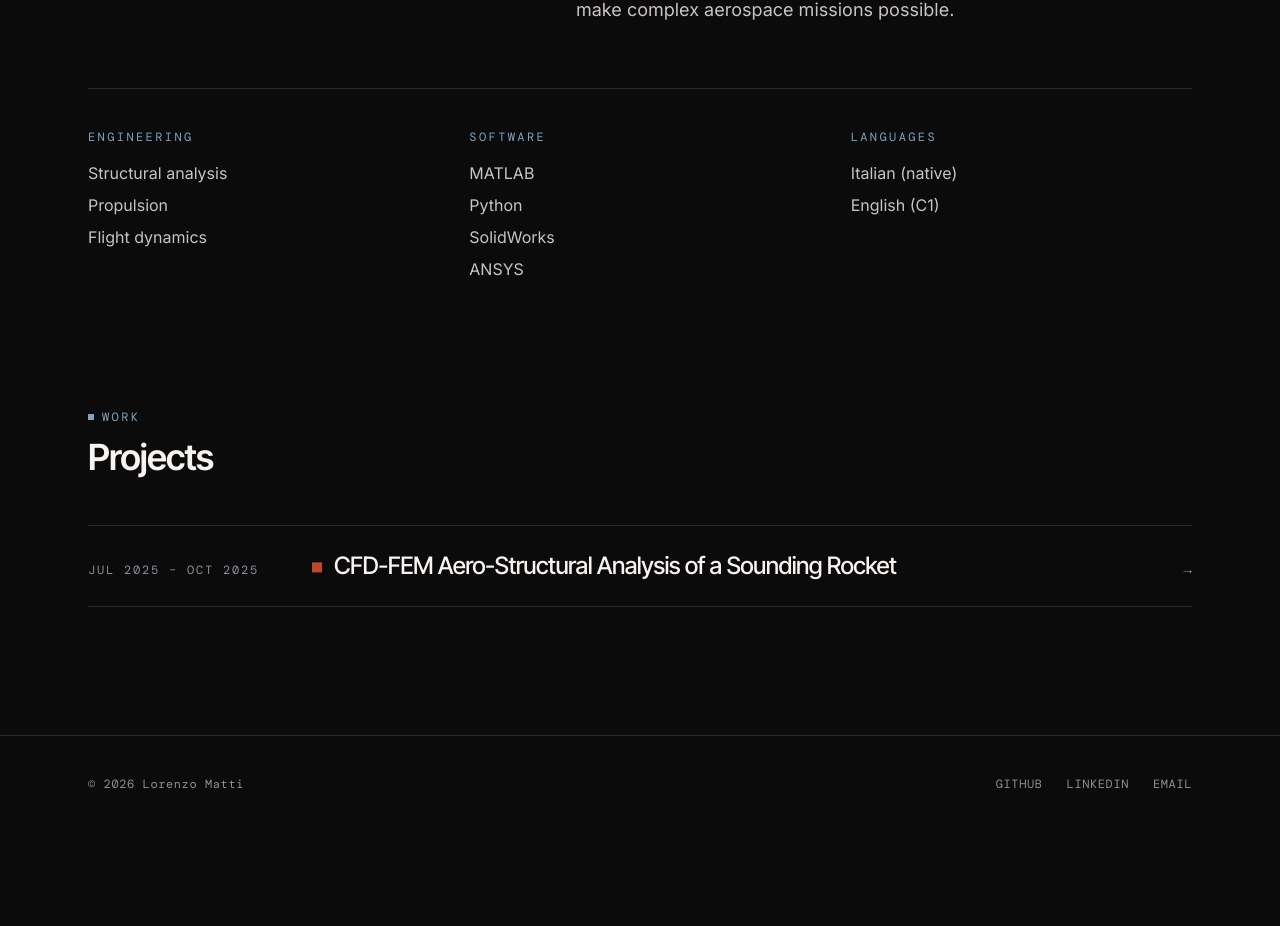
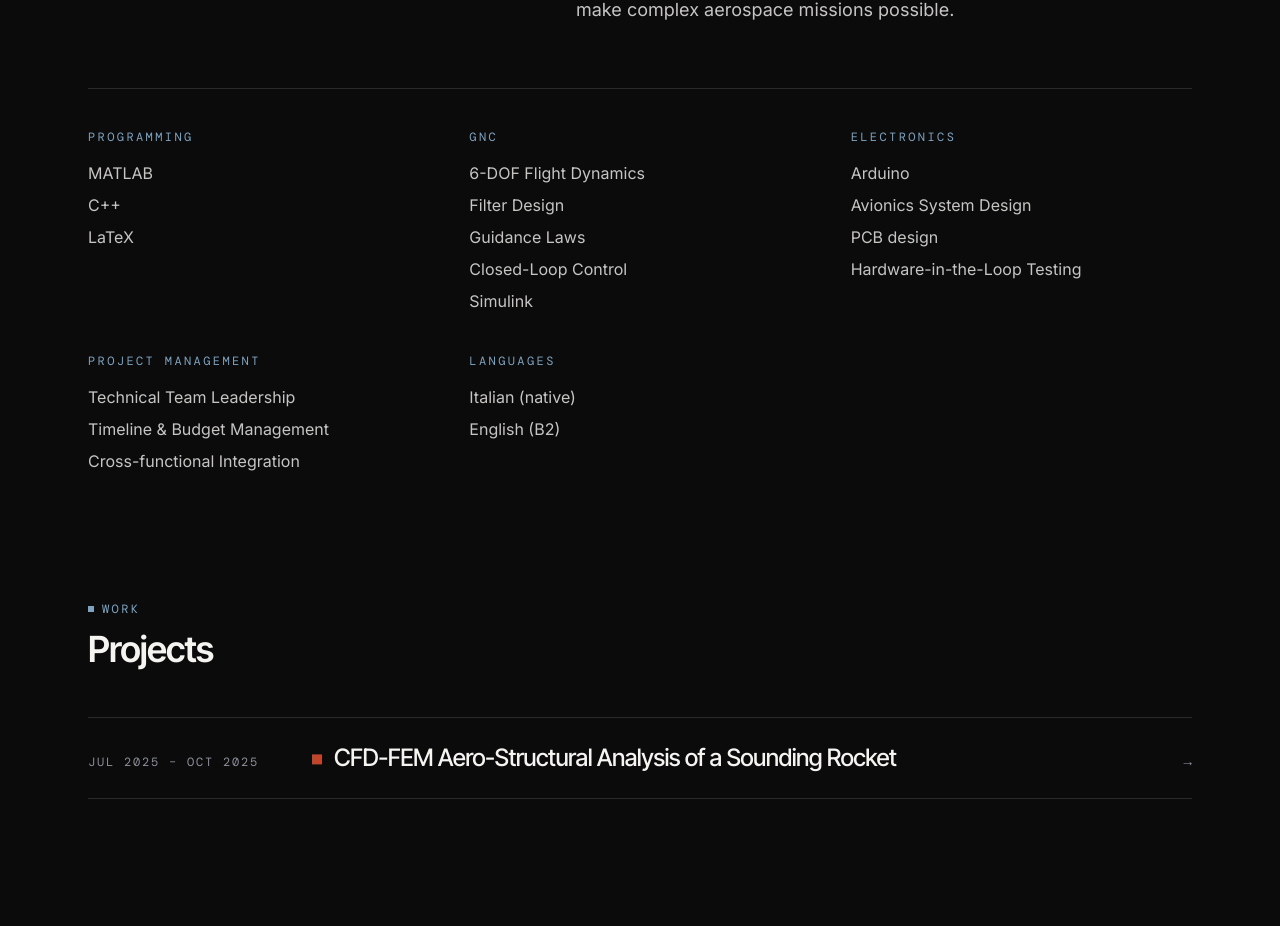
Before and after one commit to Lorenzo-Matti/Lorenzo-Matti.github.io, a SvelteKit app: page / in a window 1280 px wide. Shown: the part 1695-2621 px from the top of the page. Before the commit the page ends 2527 px from the top, so only its background shows below. Built offline with nearby package versions, Linux system fonts and the light colour scheme.

Commit message:
Update profile.ts

```diff
--- a/content/profile.ts
+++ b/content/profile.ts
@@ -38,7 +38,9 @@ export const about = {
  * The values below are examples: replace them with your own.
  */
 export const skills: { group: string; items: string[] }[] = [
-	{ group: 'Engineering', items: ['Structural analysis', 'Propulsion', 'Flight dynamics'] },
-	{ group: 'Software', items: ['MATLAB', 'Python', 'SolidWorks', 'ANSYS'] },
-	{ group: 'Languages', items: ['Italian (native)', 'English (C1)'] }
+	{ group: 'Programming', items: ['MATLAB', 'C++', 'LaTeX'] },
+	{ group: 'GNC', items: ['6-DOF Flight Dynamics', 'Filter Design', 'Guidance Laws', 'Closed-Loop Control', 'Simulink'] },
+	{ group: 'Electronics', items: ['Arduino', 'Avionics System Design', 'PCB design', 'Hardware-in-the-Loop Testing'] },
+	{ group: 'Project Management', items: ['Technical Team Leadership', 'Timeline & Budget Management', 'Cross-functional Integration'] },
+	{ group: 'Languages', items: ['Italian (native)', 'English (B2)'] }
 ];
```
